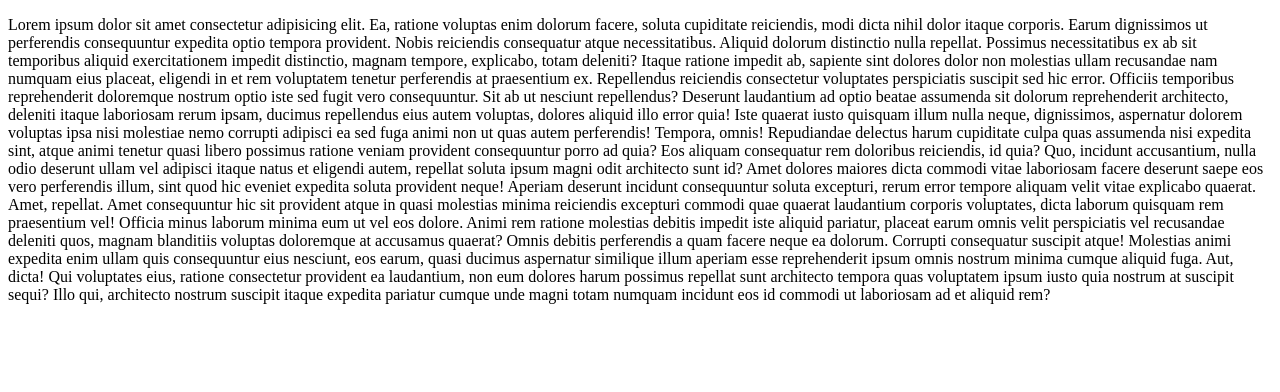
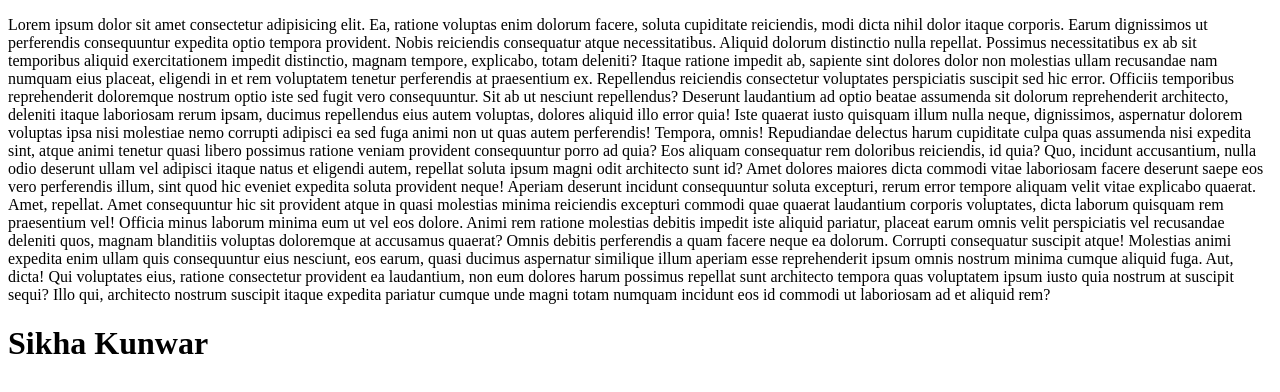
Before and after one commit to dammar200/test, a plain HTML site: page index.html in a window 1280 px wide. Drawn offline with Linux system fonts and the light colour scheme.

Commit message:
Sikha commit

```diff
--- a/index.html
+++ b/index.html
@@ -37,7 +37,7 @@
         laudantium, non eum dolores harum possimus repellat sunt architecto tempora quas voluptatem ipsum iusto quia
         nostrum at suscipit sequi? Illo qui, architecto nostrum suscipit itaque expedita pariatur cumque unde magni
         totam numquam incidunt eos id commodi ut laboriosam ad et aliquid rem?</p>
-
+<h1>Sikha Kunwar</h1>
 </body>
 
 </html>
```
